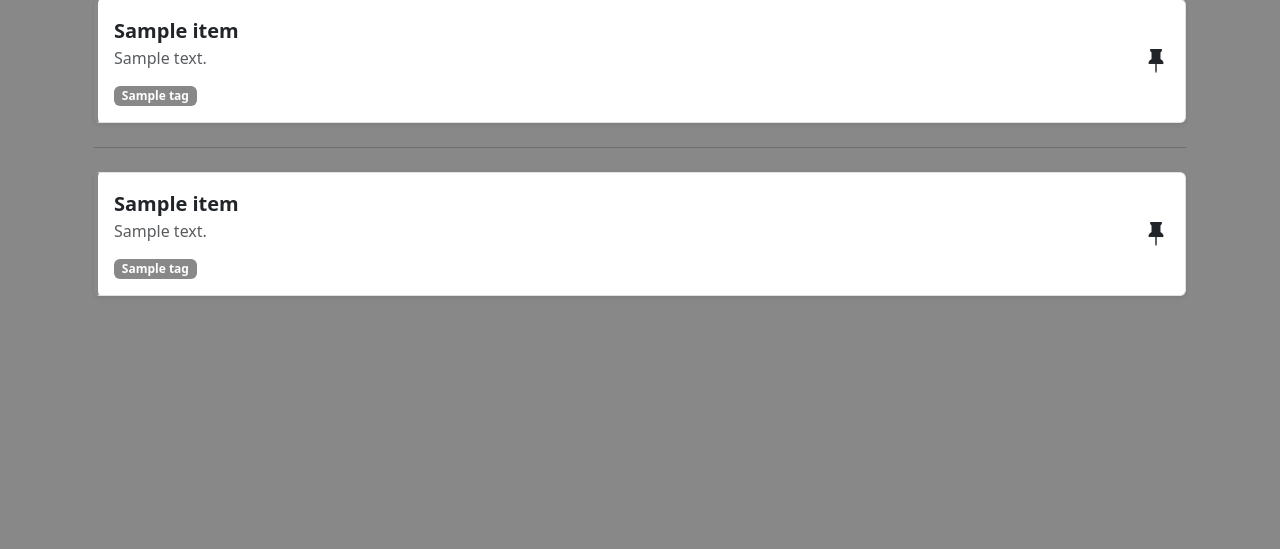
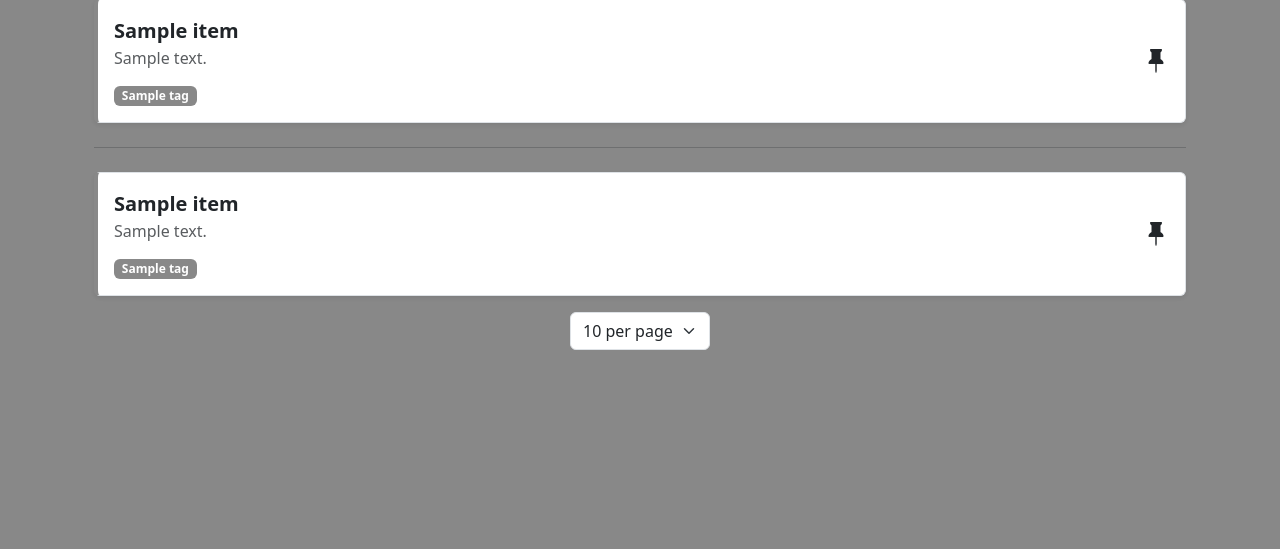
Before and after one commit to robschmidtdev/idea-collector, a Django app: template idea_collector/main/templates/main/items.html in a window 1280 px wide. Shown: the part 145-694 px from the top of the page. Run offline with Django 5.2, Linux system fonts and the light colour scheme; the template is opened without the code that fills it: most values are stand-ins (such as "Sample title", 1, 10 or a date in 2020).

Commit message:
pagination

```diff
--- a/idea_collector/main/templates/main/_item.html
+++ b/idea_collector/main/templates/main/_item.html
@@ -1,9 +1,9 @@
-<div class="list-group-item list-group-item-{{ item.color }} d-flex justify-content-between align-items-center py-3 position-relative {% if item.pinned %}pinned pinned-item{% endif %}" {% if item.pinned %}draggable="true"{% endif %} data-pk="{{ item.pk }}" data-name="{{ item.name }}" data-tags="{% for tag in item.tags.all %}{{ tag.pk }}{% if not forloop.last %},{% endif %}{% endfor %}" data-search="{{ item.name }} {{ item.get_plain_description }} {% for tag in item.tags.all %}{{ tag.name }} {% endfor %}{% for image in item.images.all %}{{ image.image.name }} {% endfor %}{% for video in item.videos.all %}{{ video.video.name }} {% endfor %}{% for audio in item.audios.all %}{{ audio.audio.name }} {% endfor %}{% if item.created_by %}{{ item.created_by.username }}{% endif %}" data-pinned="{{ item.pinned|yesno:'true,false' }}">
+<div class="list-group-item list-group-item-{{ item.color }} d-flex justify-content-between align-items-center py-3 position-relative {% if item.pinned %}pinned pinned-item{% endif %}" {% if item.pinned %}draggable="true"{% endif %} data-pk="{{ item.pk }}" data-name="{{ item.name }}" data-tags="{% for tag in item.tags.all %}{{ tag.pk }}{% if not forloop.last %},{% endif %}{% endfor %}" data-search="{{ item.name }} {{ item.get_plain_description|truncatechars:200 }} {% for tag in item.tags.all %}{{ tag.name }} {% endfor %}{% for image in item.images.all %}{{ image.image.name }} {% endfor %}{% for video in item.videos.all %}{{ video.video.name }} {% endfor %}{% for audio in item.audios.all %}{{ audio.audio.name }} {% endfor %}{% if item.created_by %}{{ item.created_by.username }}{% endif %}" data-pinned="{{ item.pinned|yesno:'true,false' }}">
     <a href="{% url 'item_detail' item.pk %}" class="list-group-item-action flex-grow-1 d-flex flex-column text-decoration-none text-reset">
         <div class="fw-bold fs-5">{{ item.name }}</div>
         {% if item.description %}
             <div class="text-muted mb-2 text-truncate" style="max-width: 600px;">
-                {{ item.get_plain_description }}
+                {{ item.get_plain_description|truncatechars:200 }}
             </div>
         {% endif %}
 
--- a/idea_collector/main/templates/main/base.html
+++ b/idea_collector/main/templates/main/base.html
@@ -64,6 +64,7 @@
         document.addEventListener('click', function (e) {
             const btn = e.target.closest('.pin-btn');
             if (!btn) return;
+            if (btn.closest('#itemList, #pinnedList')) return;
 
             e.preventDefault();
 
--- a/idea_collector/main/templates/main/items.html
+++ b/idea_collector/main/templates/main/items.html
@@ -65,6 +65,18 @@
         <div id="noMatchAlert" class="alert alert-info d-none" role="alert">
             No items match your search or selected tags.
         </div>
+        <div class="d-flex flex-column flex-sm-row justify-content-center align-items-center gap-2 mt-3">
+            <nav aria-label="Item pages" id="paginationNav" class="d-none">
+                <ul class="pagination flex-wrap justify-content-center mb-0" id="pagination"></ul>
+            </nav>
+            <select class="form-select form-select w-auto" id="itemsPerPageSelect" aria-label="Items per page">
+                <option value="3">3 per page</option>
+                <option value="5">5 per page</option>
+                <option value="10" selected>10 per page</option>
+                <option value="25">25 per page</option>
+                <option value="50">50 per page</option>
+            </select>
+        </div>
     {% else %}
         <div class="alert alert-info" role="alert">
             There are currently no items available.
@@ -82,10 +94,23 @@
     const pinnedList = document.getElementById('pinnedList');
     const pinnedDivider = document.getElementById('pinnedDivider');
     const itemList = document.getElementById('itemList');
+    const paginationNav = document.getElementById('paginationNav');
+    const pagination = document.getElementById('pagination');
+    const itemsPerPageSelect = document.getElementById('itemsPerPageSelect');
     const csrfToken = document.querySelector('[name=csrfmiddlewaretoken]').value;
+    const PER_PAGE_OPTIONS = [3, 5, 10, 25, 50];
+    let itemsPerPage = parseInt(localStorage.getItem('itemsPerPage'), 10);
+    if (!PER_PAGE_OPTIONS.includes(itemsPerPage)) itemsPerPage = 10;
+    let currentPage = 1;
     let query = '';
     let dragged = null;
     let showPinned = localStorage.getItem('showPinned') !== 'false';
+
+    function updateItemsPerPageUI() {
+        if (itemsPerPageSelect) itemsPerPageSelect.value = String(itemsPerPage);
+    }
+
+    updateItemsPerPageUI();
 
     function updatePinnedToggleUI() {
         if (!togglePinnedBtn) return;
@@ -99,14 +124,16 @@
     updatePinnedToggleUI();
 
     function updateLayout() {
-        const hasPinned = pinnedList && pinnedList.querySelectorAll('.pinned-item').length > 0;
-        const hasUnpinned = itemList && itemList.querySelectorAll('.list-group-item').length > 0;
+        const hasPinned = pinnedList && [...pinnedList.querySelectorAll('.pinned-item')]
+            .some(el => !el.classList.contains('d-none'));
+        const hasUnpinned = itemList && [...itemList.querySelectorAll('.list-group-item')]
+            .some(el => !el.classList.contains('d-none'));
 
         if (pinnedSection) pinnedSection.classList.toggle('d-none', !showPinned || !hasPinned);
         if (pinnedDivider) pinnedDivider.classList.toggle('d-none', !hasPinned || !hasUnpinned);
     }
 
-    function filterItems() {
+    function filterItems(resetPage = true) {
         const selected = new Set(
             Array.from(checkboxes)
                 .filter(cb => cb.checked)
@@ -114,19 +141,122 @@
         );
         const searchTerm = query.trim().toLowerCase();
 
-        let visibleCount = 0;
         document.querySelectorAll('.list-group-item[data-tags]').forEach(item => {
             const itemTags = item.dataset.tags.split(',').filter(Boolean);
             const matchesTags = selected.size === 0 || itemTags.some(t => selected.has(t));
             const matchesSearch = searchTerm === '' || item.dataset.search.toLowerCase().includes(searchTerm);
-            const matchesPinned = showPinned || item.dataset.pinned !== 'true';
-            const show = matchesTags && matchesSearch && matchesPinned;
-            item.classList.toggle('d-none', !show);
-            if (show) visibleCount++;
+            item.dataset.matches = (matchesTags && matchesSearch) ? 'true' : 'false';
+
+            if (item.dataset.pinned === 'true') {
+                item.classList.toggle('d-none', !showPinned);
+            }
         });
 
-        if (noMatchAlert) noMatchAlert.classList.toggle('d-none', visibleCount !== 0);
+        if (resetPage) currentPage = 1;
+        renderPagination();
+    }
+
+    function getMatchingUnpinnedItems() {
+        if (!itemList) return [];
+        return [...itemList.querySelectorAll('.list-group-item[data-tags]')]
+            .filter(item => item.dataset.matches === 'true');
+    }
+
+    function renderPagination() {
+        if (!itemList) return;
+
+        const unpinnedItems = [...itemList.querySelectorAll('.list-group-item[data-tags]')];
+        const matchingItems = getMatchingUnpinnedItems();
+        const totalPages = Math.max(1, Math.ceil(matchingItems.length / itemsPerPage));
+        currentPage = Math.min(Math.max(currentPage, 1), totalPages);
+
+        const start = (currentPage - 1) * itemsPerPage;
+        const end = start + itemsPerPage;
+
+        unpinnedItems.forEach(item => {
+            const index = matchingItems.indexOf(item);
+            const visible = index !== -1 && index >= start && index < end;
+            item.classList.toggle('d-none', !visible);
+        });
+
+        renderPaginationControls(totalPages);
+
+        const pinnedMatches = (showPinned && pinnedList)
+            ? [...pinnedList.querySelectorAll('.list-group-item[data-tags]')]
+                .filter(item => item.dataset.matches === 'true').length
+            : 0;
+        if (noMatchAlert) noMatchAlert.classList.toggle('d-none', matchingItems.length + pinnedMatches !== 0);
+
         updateLayout();
+    }
+
+    function getPageWindow(totalPages) {
+        const delta = 2;
+        const pages = [];
+        let last = 0;
+        for (let page = 1; page <= totalPages; page++) {
+            if (page === 1 || page === totalPages || (page >= currentPage - delta && page <= currentPage + delta)) {
+                if (last && page - last > 1) pages.push('...');
+                pages.push(page);
+                last = page;
+            }
+        }
+        return pages;
+    }
+
+    function createPageItem(content, page, { disabled = false, active = false, label = '' } = {}) {
+        const li = document.createElement('li');
+        li.className = 'page-item' + (disabled ? ' disabled' : '') + (active ? ' active' : '');
+
+        const button = document.createElement('button');
+        button.type = 'button';
+        button.className = 'page-link';
+        button.innerHTML = content;
+        if (label) button.setAttribute('aria-label', label);
+        if (disabled) button.disabled = true;
+        if (active) button.setAttribute('aria-current', 'page');
+        button.addEventListener('click', () => goToPage(page));
+
+        li.appendChild(button);
+        return li;
+    }
+
+    function renderPaginationControls(totalPages) {
+        if (!pagination || !paginationNav) return;
+        pagination.innerHTML = '';
+        paginationNav.classList.toggle('d-none', totalPages <= 1);
+        if (totalPages <= 1) return;
+
+        pagination.appendChild(createPageItem('&laquo;', currentPage - 1, {
+            disabled: currentPage === 1,
+            label: 'Previous',
+        }));
+
+        getPageWindow(totalPages).forEach(page => {
+            if (page === '...') {
+                const li = document.createElement('li');
+                li.className = 'page-item disabled';
+                li.innerHTML = '<span class="page-link">&hellip;</span>';
+                pagination.appendChild(li);
+            } else {
+                pagination.appendChild(createPageItem(String(page), page, { active: page === currentPage }));
+            }
+        });
+
+        pagination.appendChild(createPageItem('&raquo;', currentPage + 1, {
+            disabled: currentPage === totalPages,
+            label: 'Next',
+        }));
+    }
+
+    function goToPage(page) {
+        if (page < 1) return;
+        currentPage = page;
+        renderPagination();
+        if (itemList) {
+            const top = itemList.getBoundingClientRect().top + window.pageYOffset - 100;
+            window.scrollTo({ top, behavior: 'smooth' });
+        }
     }
 
     if (togglePinnedBtn) {
@@ -178,7 +308,7 @@
                 const item = button.closest('.list-group-item');
                 if (data.pinned) moveItemToPinned(item);
                 else moveItemToUnpinned(item);
-                filterItems();
+                filterItems(false);
             });
     }
 
@@ -229,7 +359,17 @@
         button.addEventListener('click', () => togglePin(button));
     });
 
-    checkboxes.forEach(cb => cb.addEventListener('change', filterItems));
+    checkboxes.forEach(cb => cb.addEventListener('change', () => filterItems()));
+    if (itemsPerPageSelect) {
+        itemsPerPageSelect.addEventListener('change', () => {
+            const value = parseInt(itemsPerPageSelect.value, 10);
+            if (!PER_PAGE_OPTIONS.includes(value)) return;
+            itemsPerPage = value;
+            localStorage.setItem('itemsPerPage', String(itemsPerPage));
+            currentPage = 1;
+            renderPagination();
+        });
+    }
     searchInput.addEventListener('input', () => {
         query = searchInput.value;
         filterItems();
```
